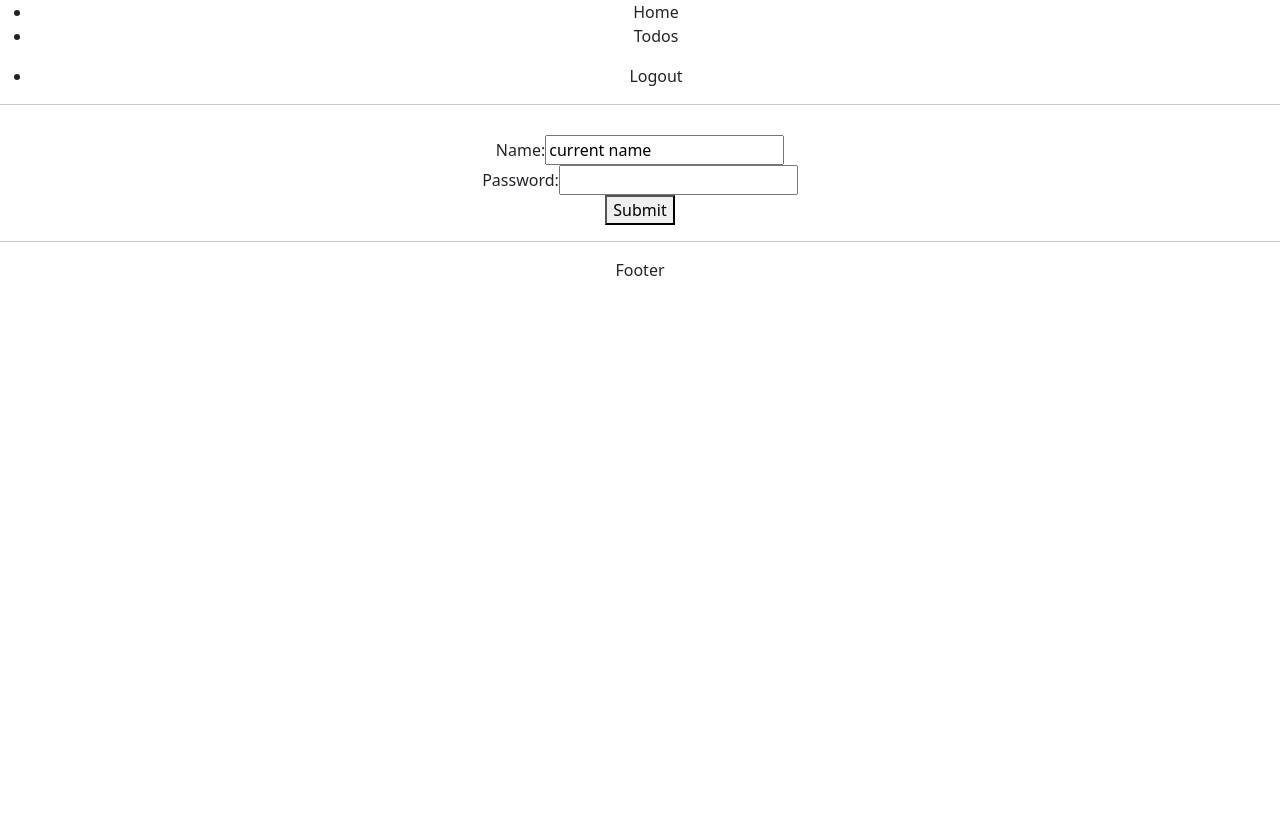
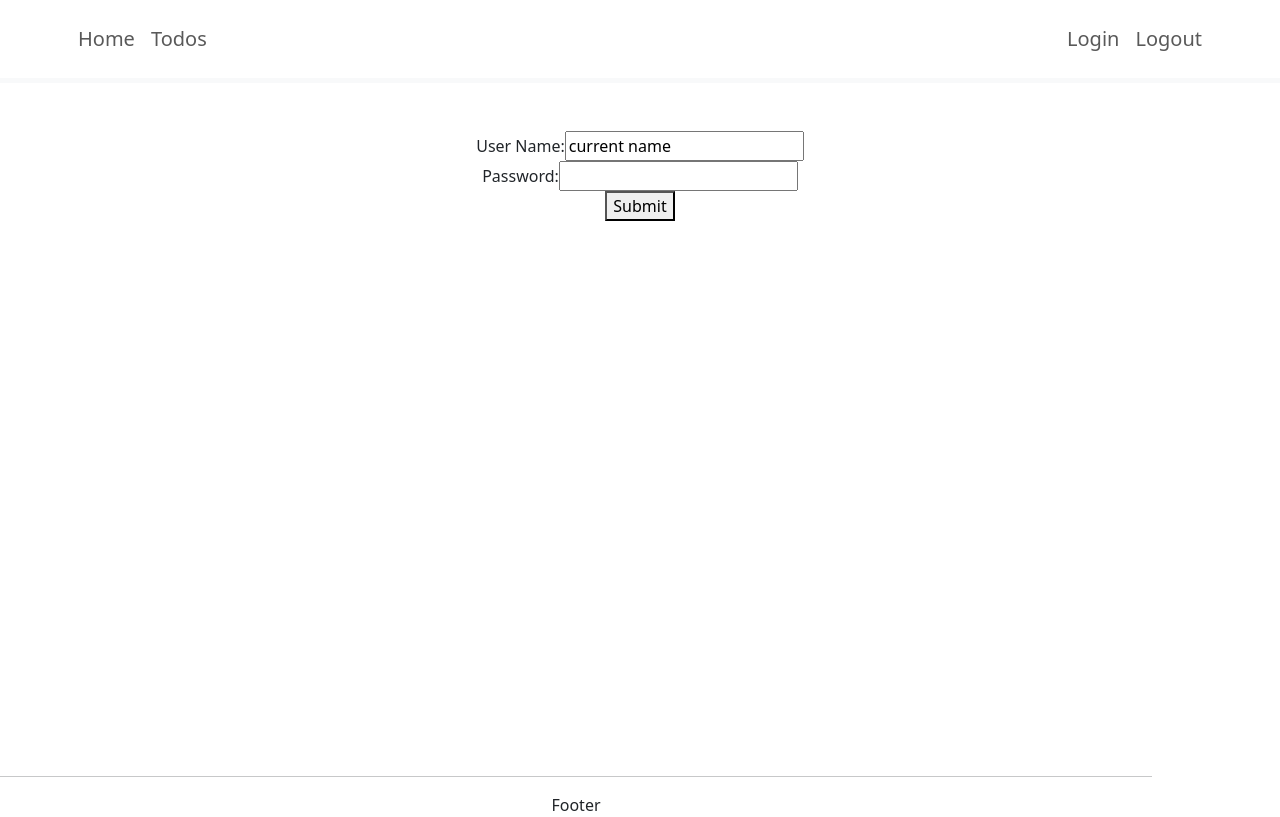
Before and after one commit to akk2080/Basic-webapp-using-React-and-Javascript, a React (Create React App) app: page / in a window 1280 px wide. Built offline with nearby package versions, Linux system fonts and the light colour scheme.

Commit message:
Bootstrap style added

```diff
--- a/src/components/Todo.css
+++ b/src/components/Todo.css
@@ -5,3 +5,12 @@
 .Login{
     margin-top: 30px;
 }
+
+footer {
+    bottom: 0;
+    position: absolute;
+    width: 90%;
+    height: 40px;
+
+
+}
--- a/src/components/Todo.jsx
+++ b/src/components/Todo.jsx
@@ -20,6 +20,7 @@
                         <Route path = '/login' element = {<LoginComponent/>}></Route>
                         <Route path = '/welcome/:username' element = {<WelcomeComponent/>}></Route>
                         <Route path = '/manageTodos' element= {<TodoList/>}></Route>
+                        <Route path = '/logout' element= {<LogoutComponent/>}></Route>
 
 
                     </Routes>
@@ -67,14 +68,14 @@
                     {validCred && <div><h1>Success...valid credentials</h1></div> }
                 </div>
                 <div>
-                    <label>Name:
+                    <label>User Name: </label>
                         <input type="text" name="username" value={username} onChange={updateUsername}/>
-                    </label>
+
                  </div>
                  <div>
-                    <label>Password:
+                    <label>Password: </label>
                         <input type="password" name="username" value={password} onChange={UpdatePassword}/>
-                    </label>
+
                  </div>
                  <div>
                     <button name="submit" onClick={authenticate}>Submit</button>
@@ -127,6 +128,7 @@
 
     return(
        <div className="TodoList container">
+        <h1>Your Todos</h1>
             <table className="table">
                 <thead>
                     <tr>
@@ -162,7 +164,7 @@
 function Footer(){
     return(
 
-        <footer className="Footer">
+        <footer className="footer">
             <hr/>
              <div className="conatiner"> Footer</div>
 
@@ -173,23 +175,36 @@
 
 function Header(){
     return(
-       <header className="Header">
-        <div>
-            <ul>
-                <li>
-                    Home
-                </li>
-                <li>
-                    Todos
-                </li>
-            </ul>
+        <header className="border-bottom border-light border-5 mb-5 p-2">
+        <div className="container">
+            <div className="row">
+                <nav className="navbar navbar-expand-lg">
+
+                    <div className="collapse navbar-collapse">
+                        <ul className="navbar-nav">
+                            <li className="nav-item fs-5"><Link className="nav-link" to="/welcome/akk2080">Home</Link></li>
+                            <li className="nav-item fs-5"><Link className="nav-link" to="/manageTodos">Todos</Link></li>
+                        </ul>
+                    </div>
+                    <ul className="navbar-nav">
+                        <li className="nav-item fs-5"><Link className="nav-link" to="/login">Login</Link></li>
+                        <li className="nav-item fs-5"><Link className="nav-link" to="/logout">Logout</Link></li>
+                    </ul>
+
+                </nav>
+            </div>
         </div>
-        <div>
-            <ul>
-                <li>Logout</li>
-            </ul>
-        </div>
-        <hr/>
-       </header>
+    </header>
     )
 }
+
+function LogoutComponent() {
+    return (
+        <div className="LogoutComponent">
+            <h1>You are logged out!</h1>
+            <div>
+                Thank you for using our App. Come back soon!
+            </div>
+        </div>
+    )
+}
```
